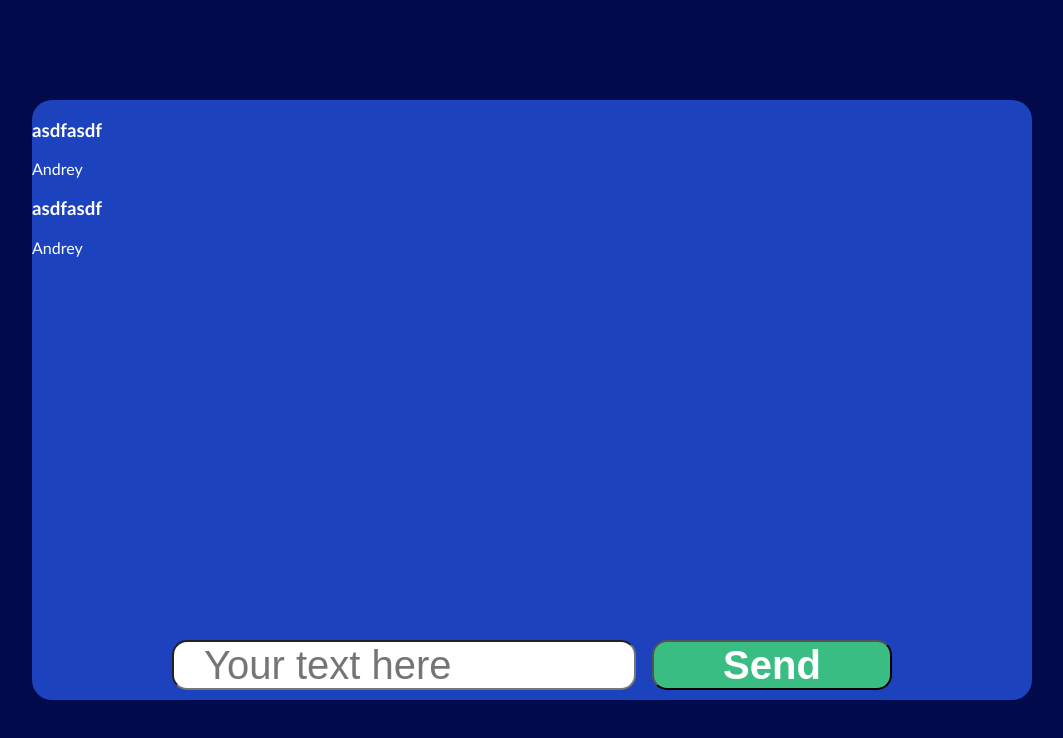
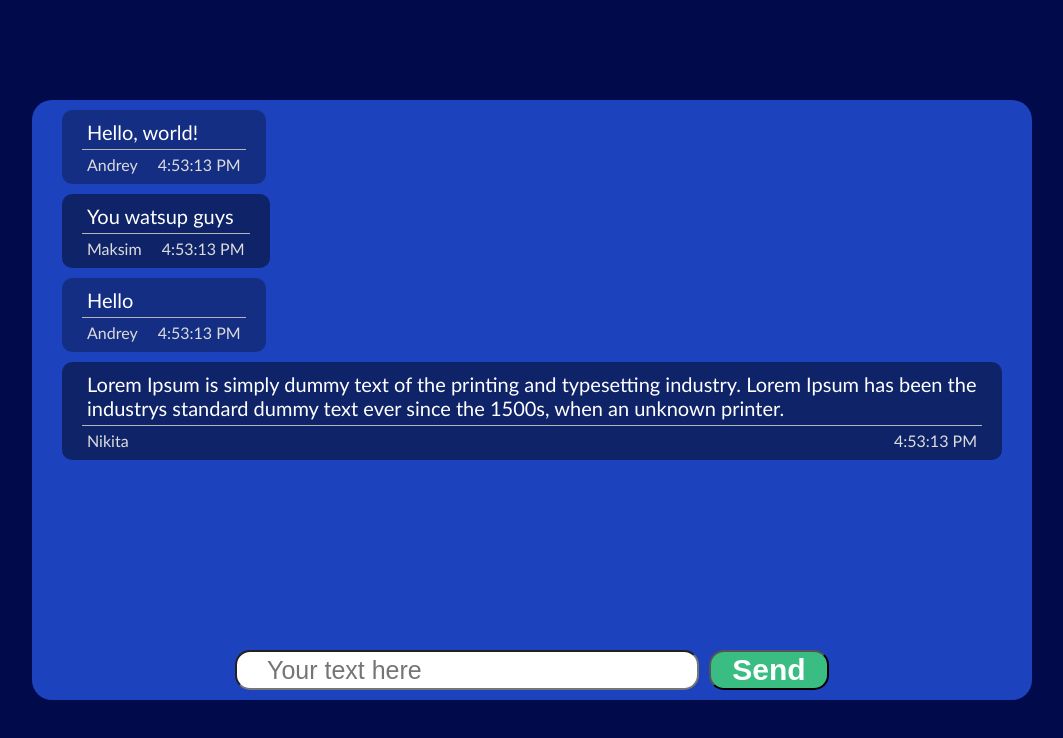
Before and after one commit to Andryshka16/react-socketio-chat, a React (Create React App) app in the folder frontend/: page /chat in a window 1280 px wide. Shown: the top 738 px of the page, without its empty margins (108-1171 px from the left). Built offline with nearby package versions, Linux system fonts and the light colour scheme.

Commit message:
chat design

```diff
--- a/frontend/src/components/Chat/Messages.js
+++ b/frontend/src/components/Chat/Messages.js
@@ -7,14 +7,28 @@ export default function Messages() {
 
     return (
         <div className='chat-box'>
-            {
-                messages.map(({ user, text }) =>
-                    <div className='message'>
-                        <h3>{ text } </h3>
-                        <p>{ user } </p>
-                    </div>
-                )
-            }
+            {messages.map(message =>
+                <Message  key={ message.id } {...message} />
+            )}
         </div>
     );
 }
+function Message({ text, user, date}) {
+
+    const { name } = useSelector(store => store.user)
+    const isNative = user === name
+
+    const styles = {
+		backgroundColor: `rgba(0, 0, 0, ${isNative ? 0.3 : 0.45})`,
+		// float: `${isNative ? "right" : "left"}`,
+	};
+
+    return (
+        <div className='message' style={styles}>
+            <h3 className='msg-text'>{text} </h3>
+            <hr/>
+			<p className='msg-name'>{user} </p>
+			<p className='msg-date'>{date} </p>
+		</div>
+	);
+}
--- a/frontend/src/features/messages/createMessage.js
+++ b/frontend/src/features/messages/createMessage.js
@@ -7,6 +7,6 @@ export default function createMessage(user, text) {
 		user,
 		text,
 		date: date.toLocaleTimeString(),
-		id: date.getTime(),
+		id: date.getTime().toString() + user,
 	};
 }
--- a/frontend/src/features/messages/messagesSlice.js
+++ b/frontend/src/features/messages/messagesSlice.js
@@ -2,8 +2,13 @@ import { createSlice } from '@reduxjs/toolkit';
 import createMessage from './createMessage';
 
 const initialState = [
-	createMessage('Andrey', 'asdfasdf'),
-	createMessage('Andrey', 'asdfasdf'),
+	createMessage('Andrey', 'Hello, world!'),
+	createMessage('Maksim', 'You watsup guys'),
+	createMessage('Andrey', 'Hello'),
+	createMessage(
+		'Nikita',
+		'Lorem Ipsum is simply dummy text of the printing and typesetting industry. Lorem Ipsum has been the industrys standard dummy text ever since the 1500s, when an unknown printer.'
+	),
 ];
 
 const messagesSlice = createSlice({
--- a/frontend/src/features/user/userSlice.js
+++ b/frontend/src/features/user/userSlice.js
@@ -1,7 +1,7 @@
 import { createSlice } from "@reduxjs/toolkit"
 
 const initialState = {
-    name: ""
+    name: "Andrey"
 }
 
 const userSlice = createSlice({
--- a/frontend/src/index.css
+++ b/frontend/src/index.css
@@ -73,17 +73,56 @@ input:focus {
 .message-form {
     position: absolute;
     display: flex;
-    justify-content: space-between;
-    width: 720px;
-    bottom: 10px ;
+    width: fit-content;
+    bottom: 10px;
     left: 50%;
     translate: -50% 0 ;
 }
 
 .message-form > input {
     border-radius: 15px;
+    margin-right: 10px;
+    font-size: 25px;
     width: 400px;
 }
 .message-form > button {
-    height: 50px;
+    font-size: 30px;
+    height: 40px;
+    width: 120px;
 }
+
+.message {
+    width: fit-content;
+    padding: 10px 15px;
+    margin: 10px 30px;
+    border-radius: 10px;
+}
+
+.message > * {
+    margin: 0 10px;
+}
+
+.message > hr {
+    margin: 5px;
+    background: rgb(181, 181, 181);
+    height: 1px;
+    border: none;
+}
+
+.msg-text {
+    font-size: 20px;
+    font-weight: 500;
+}
+
+.msg-name, .msg-date {
+    display: inline;
+    color: rgb(220, 220, 220);
+}
+
+.msg-name {
+    font-weight: 400
+}
+
+.msg-date {
+    float: right;
+}
```
Also changed, not shown: frontend/src/App.js (+2 -8 lines).
